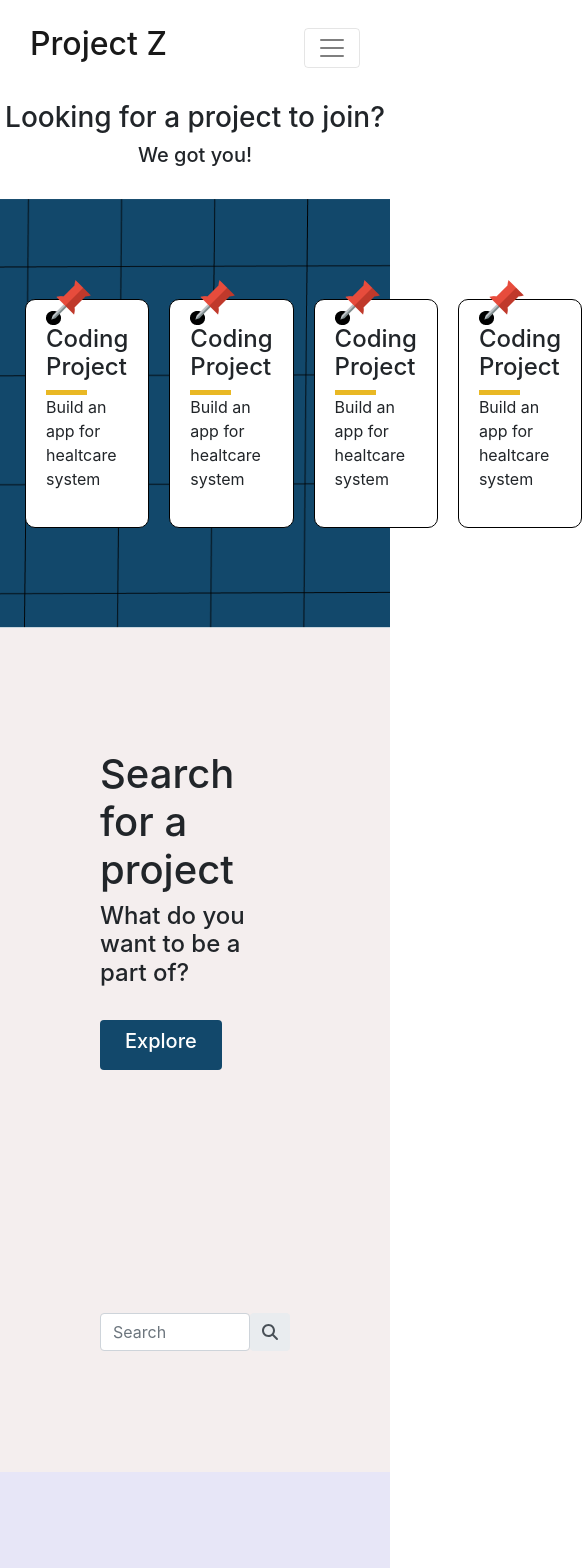
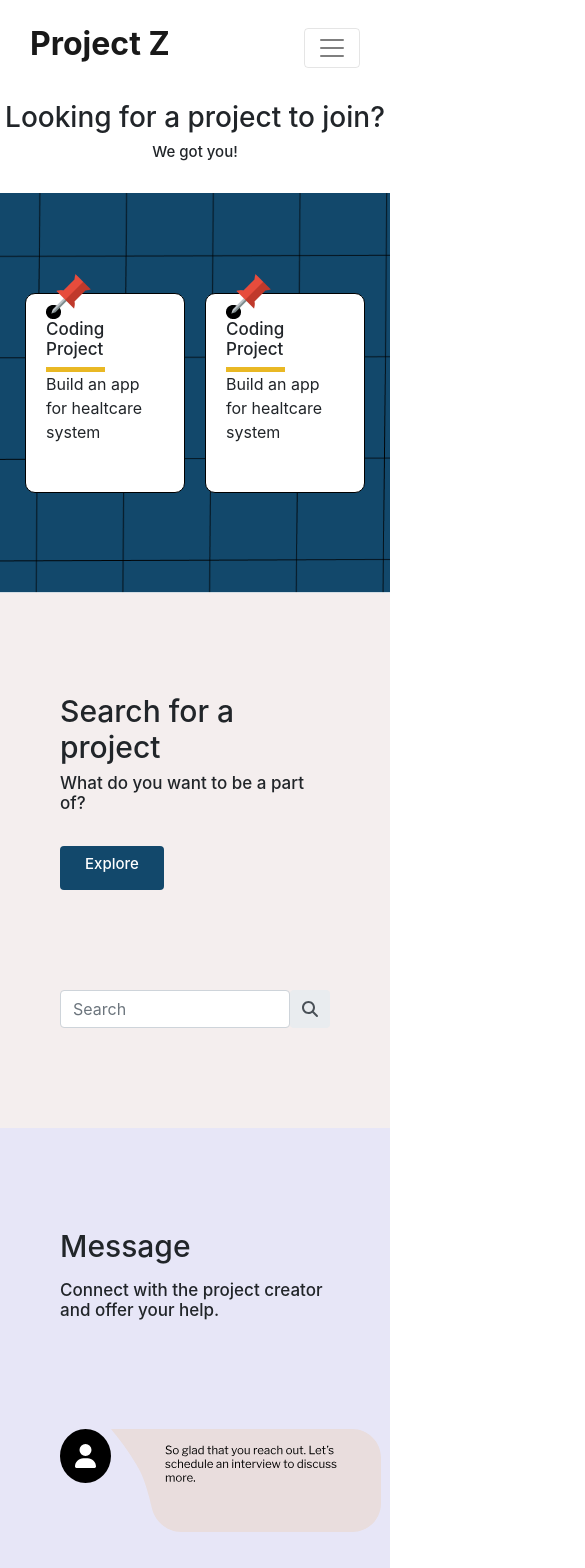
Before and after one commit to BrianTruong23/project-z, a Vue app: page / in a window 390 px wide. Shown: the top 1568 px of the page, 585 px wide, since content can reach past the window. Built offline with nearby package versions, Linux system fonts and the light colour scheme.

Commit message:
fix mobile responsiveness for hone

```diff
--- a/src/components/NavBarHome.vue
+++ b/src/components/NavBarHome.vue
@@ -49,7 +49,7 @@ export default {
 
 <nav class="navbar navbar-expand-lg navbar-light justify-content-between">
     <a class="navbar-brand" href="#">
-      <h2>Project Z</h2>
+      <h2 class = 'bolded'>Project Z</h2>
     </a>
 
 
@@ -136,19 +136,19 @@ export default {
                 <button class = 'btn btn-default btn-small ' @click = 'toggleRegisterForm'>Register</button></p>
               <p>or sign up with:</p>
               <button type="button" class="btn btn-link btn-floating mx-1">
-                <i class="fab fa-facebook-f"></i>
+                <i class="fab fa-facebook-f social-btn"></i>
               </button>
 
               <button type="button" class="btn btn-link btn-floating mx-1">
-                <i class="fab fa-google"></i>
+                <i class="fab fa-google social-btn"></i>
               </button>
 
               <button type="button" class="btn btn-link btn-floating mx-1">
-                <i class="fab fa-twitter"></i>
+                <i class="fab fa-twitter social-btn"></i>
               </button>
 
               <button type="button" class="btn btn-link btn-floating mx-1">
-                <i class="fab fa-github"></i>
+                <i class="fab fa-github social-btn"></i>
               </button>
             </div>
           </form>
@@ -197,19 +197,19 @@ export default {
             <div class = 'text-center'>
               <p>or sign up with:</p>
                     <button type="button" class="btn btn-link btn-floating mx-1">
-                      <i class="fab fa-facebook-f"></i>
+                      <i class="fab fa-facebook-f social-btn"></i>
                     </button>
 
                     <button type="button" class="btn btn-link btn-floating mx-1">
-                      <i class="fab fa-google"></i>
+                      <i class="fab fa-google social-btn"></i>
                     </button>
 
                     <button type="button" class="btn btn-link btn-floating mx-1">
-                      <i class="fab fa-twitter"></i>
+                      <i class="fab fa-twitter social-btn"></i>
                     </button>
 
                     <button type="button" class="btn btn-link btn-floating mx-1">
-                      <i class="fab fa-github"></i>
+                      <i class="fab fa-github social-btn"></i>
                     </button>
               </div>
 
@@ -228,6 +228,10 @@ export default {
 </template>
 
 <style>
+
+.social-btn{
+    color: var(--dark-blue);
+}
 
 .navbar{
   padding: 0;
--- a/src/views/Home.vue
+++ b/src/views/Home.vue
@@ -8,6 +8,24 @@
 //     Navbar
 //   }
 // };
+
+
+export default {
+  data(){
+
+  },
+
+  computed: {
+
+    showDesktopTablet: function(){
+      return window.innerWidth >= 768;
+    }
+
+  },
+  methods: {
+
+  }
+}
 
 
 </script>
@@ -44,13 +62,13 @@
     <p>Build an app for healtcare system</p>
   </div>
 
-  <div class = 'project-container'>
+  <div class = 'project-container' v-if="showDesktopTablet">
     <img src="../assets/pin.png" alt="">
     <h4>Coding Project</h4>
     <hr>
     <p>Build an app for healtcare system</p>
   </div>
-  <div class = 'project-container'>
+  <div class = 'project-container' v-if="showDesktopTablet">
     <img src="../assets/pin.png" alt="">
     <h4>Coding Project</h4>
     <hr>
@@ -67,7 +85,7 @@
         <h4 class = 'mt-2'>What do you want to be a part of?</h4>
         <button class = 'btn explore-btn mt-4 px-4 py-2'><h5>Explore</h5></button>
       </div>
-      <div class="col-sm">
+      <div class="col-sm second-column">
         <div class="input-group rounded">
           <input
               type="search"
@@ -95,16 +113,16 @@
         </div>
 
       </div>
-      <div class="col-md-6 col-sm-12 d-flex flex-column ">
+      <div class="col-md-6 col-sm-12 d-flex flex-column second-column">
         <div>
           <div class="panel d-flex">
             <font-awesome-icon :icon="['fas', 'user']" style="font-size: 1.5em; background-color: black; color: white; padding: 15px; border-radius: 50%;" />
-            <img src="../assets/rec_message.svg" alt="" style="width: 60%;">
+            <img src="../assets/rec_message.svg" alt=""  class = 'message-img'>
 
           </div>
           <div class="panel d-flex justify-content-end" v-bind:style="{ 'margin-top': '20%' }">
 
-            <img src="../assets/rec_message2.svg" alt="" style="width: 60%;">
+            <img src="../assets/rec_message2.svg" alt="" class = 'message-img'>
             <font-awesome-icon :icon="['fas', 'user']" style="font-size: 1.5em; background-color: black; color: white; padding: 15px; border-radius: 50%;" />
 
           </div>
@@ -123,8 +141,8 @@
         <h1>Embark on the new journey</h1>
         <h4 class = 'mt-3'>Join with them and together build something that matters.</h4>
       </div>
-      <div class="col-md-6">
-        <img src="../assets/path.svg" alt="">
+      <div class="col-md-6 second-column">
+        <img src="../assets/path.svg" alt="" class = 'path-img'>
 
       </div>
     </div>
@@ -137,14 +155,14 @@
 <section id = 'footer'>
 
   <div class = 'icon-footer'>
-    <h4>Project Z</h4>
+    <h4 class = 'footer-project'>Project Z</h4>
   </div>
   <div class = 'contact'>
-    <h4>Contact Us</h4>
+    <h4 class = 'footer-project'>Contact Us</h4>
     <h5>johndoe@gmail.com</h5>
   </div>
   <div class="social">
-    <h4>Get social</h4>
+    <h4 class = 'footer-project'>Get social</h4>
     <div class = 'social-media-icons'>
       <i class="fab fa-facebook"></i> <!-- Facebook Icon -->
       <i class="fab fa-linkedin"></i> <!-- LinkedIn Icon -->
@@ -159,6 +177,18 @@
 </template>
 
 <style>
+
+.footer-project{
+  font-weight: bold;
+}
+
+.message-img{
+  max-width: 60%;
+}
+
+.path-img{
+  max-width: 100%;
+}
 
 .vertical-center {
   min-height: 100%;  /* Fallback for browsers do NOT support vh unit */
@@ -294,6 +324,38 @@ section{
 
 
 
+@media (max-width: 768px) {
 
+  h1{
+    font-size: 30px;
+  }
+
+  h4{
+    font-size: 17px;
+  }
+  h5{
+    font-size: 15px;
+  }
+
+  .message-img{
+    max-width: 100%;
+  }
+
+  .second-column{
+
+    margin-top: 100px;
+
+  }
+
+  .project{
+  padding: 100px 60px 100px;
+  min-height: fit-content;
+
+  }
+
+  .vertical-center{
+    min-height: fit-content;
+  }
+}
 
 </style>
```
